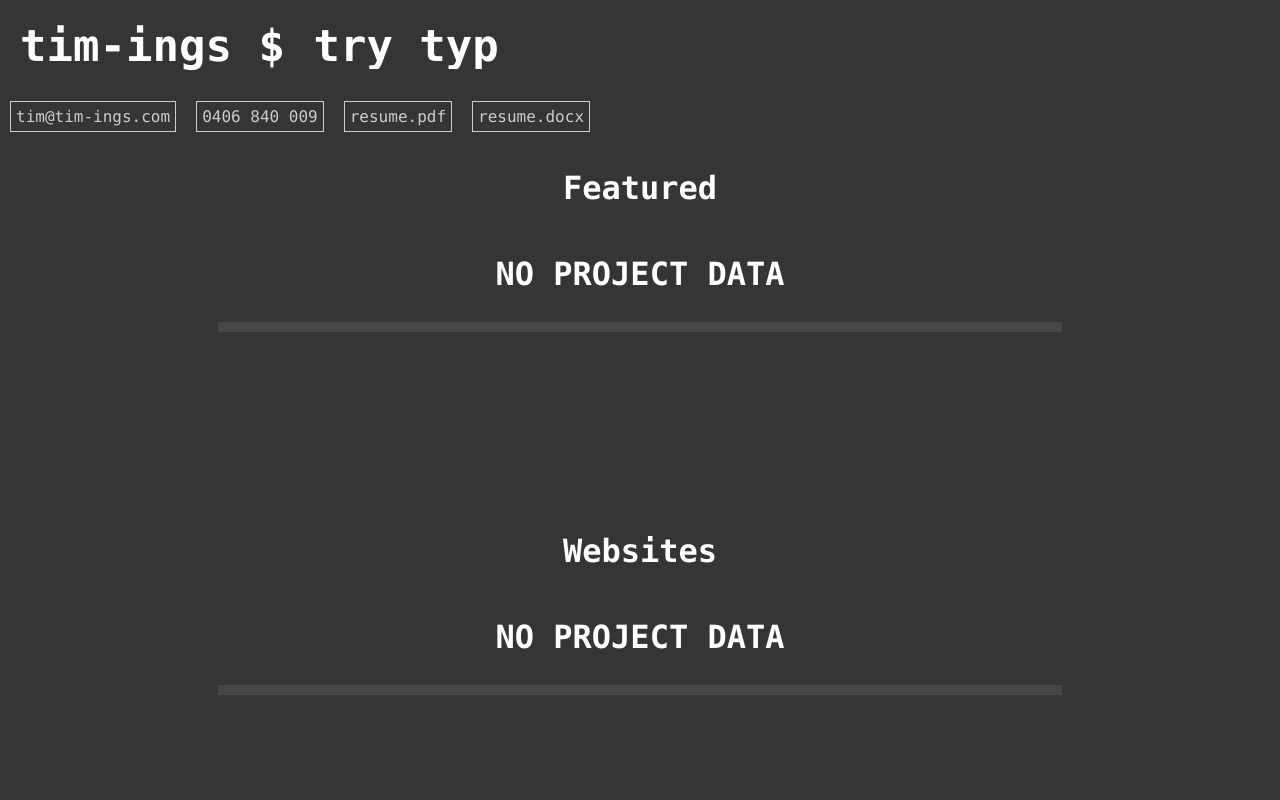
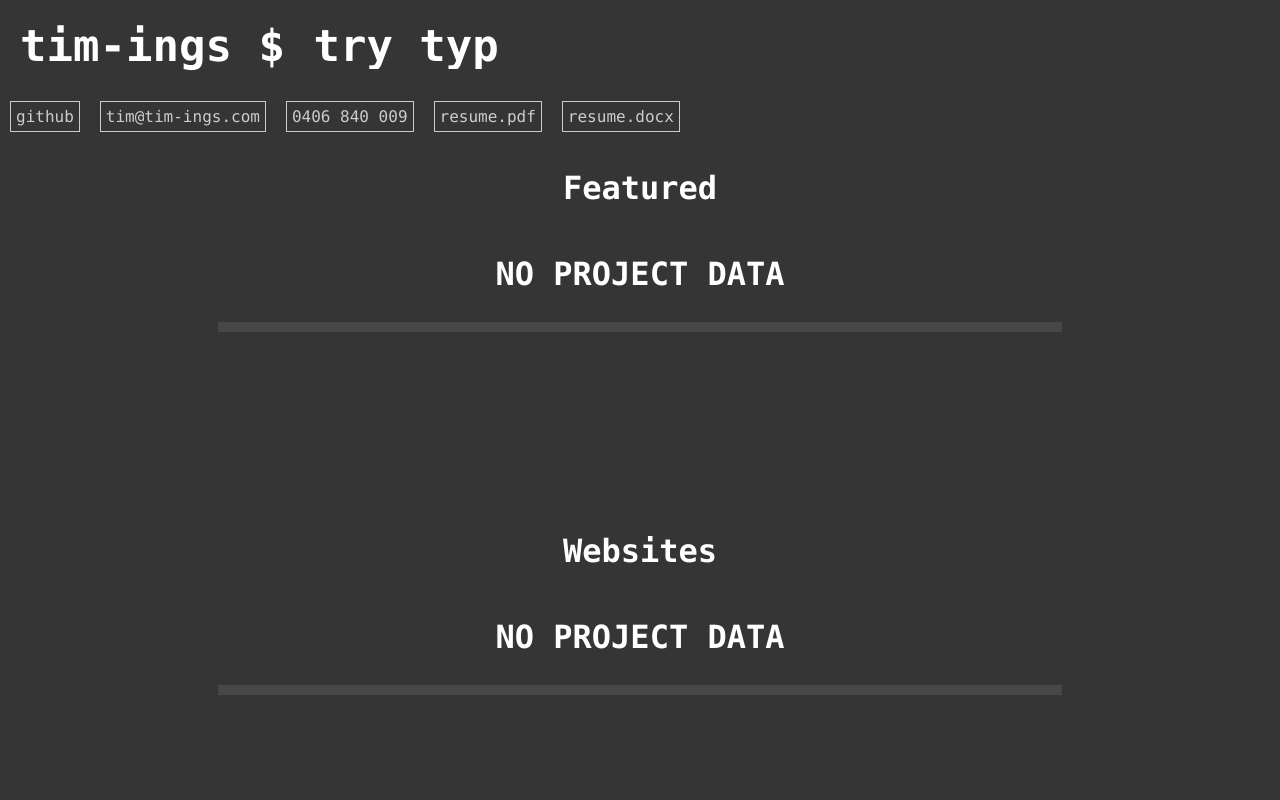
Before and after one commit to maxine4j/portfolio, a website: page src/index.njk in a window 1280 px wide. Shown: the top 800 px of the page. Drawn offline with nearby package versions, Linux system fonts and the light colour scheme; files that its build step writes are made by us from their sources.

Commit message:
Adds github link

```diff
--- a/src/index.njk
+++ b/src/index.njk
@@ -10,6 +10,7 @@
     <div class="page-title">
         <h1 class="typewriter">tim-ings $&nbsp<input id="cmd" maxlength="128" autocomplete="off" autocorrect="off" autocapitalize="off" spellcheck="false" /></h1>
         <div class="links">
+            <a href="github.com/tim-ings">github</a>
             <a href="mailto:tim@tim-ings.com">tim@tim-ings.com</a>
             <a href="tel:0406840009">0406 840 009</a>
             <a href="./content/tim-ings-resume.pdf">resume.pdf</a>
```
